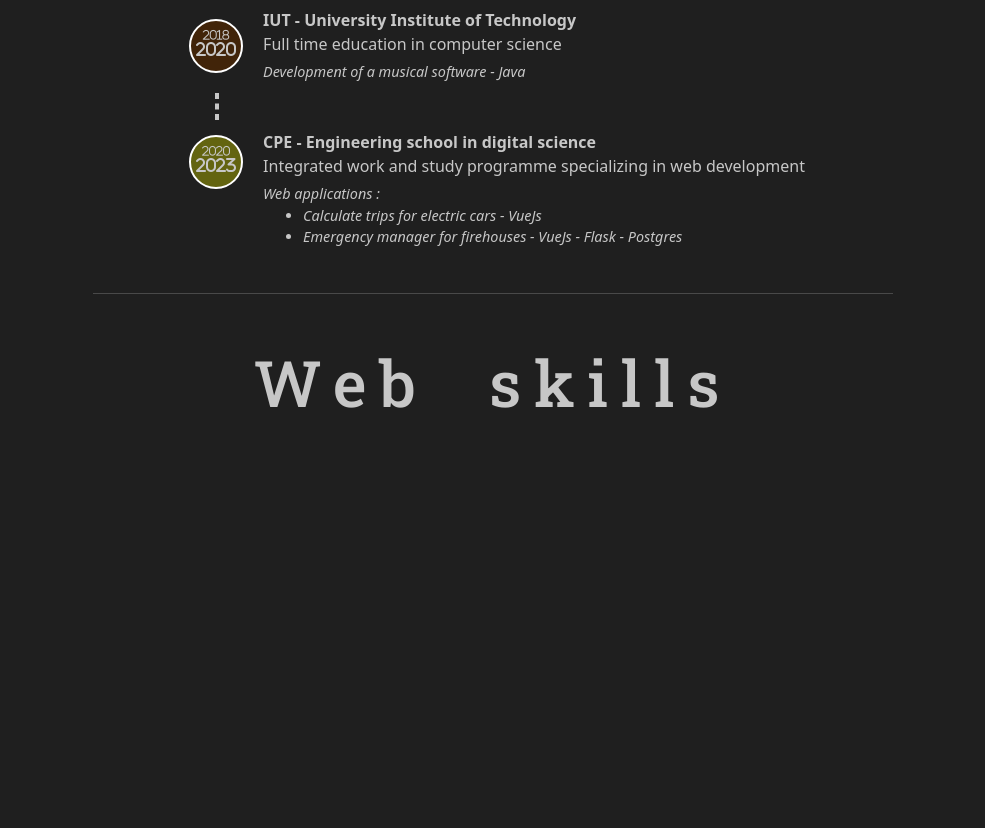
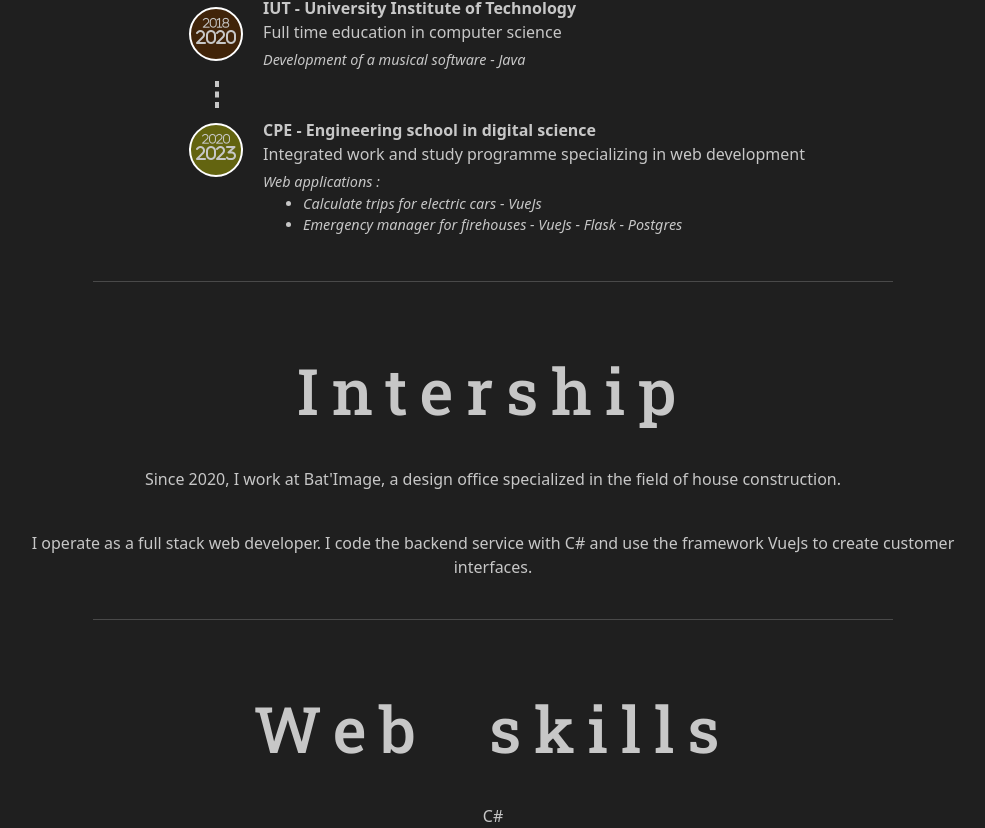
Before and after one commit to GOROVSKY/site-perso, a Vue app: page /skills in a window 1280 px wide. Shown: the part 361-1189 px from the top of the page, without its empty margins (147-1132 px from the left). Before the commit the page ends 800 px from the top, so only its background shows below. Built offline with nearby package versions, Linux system fonts and the light colour scheme.

Commit message:
skills page advaned

```diff
--- a/src/assets/responsive.css
+++ b/src/assets/responsive.css
@@ -5,7 +5,7 @@
         letter-spacing: 0.2em;
     }
     .title {
-        margin: 30px;
+        padding: 30px;
     }
 
     .page {
--- a/src/views/skills/skills.vue
+++ b/src/views/skills/skills.vue
@@ -61,20 +61,41 @@
           </td>
           <td>
             <div><b>CPE - Engineering school in digital science</b></div>
-            <div>Integrated work and study programme specializing in web development</div>
+            <div>
+              Integrated work and study programme specializing in web
+              development
+            </div>
             <div class="project" style="font-size: 0.9rem">
               <i>Web applications :</i>
             </div>
             <ul style="font-size: 0.9rem">
               <li><i>Calculate trips for electric cars - VueJs</i></li>
-              <li><i>Emergency manager for firehouses - VueJs - Flask - Postgres</i></li>
+              <li>
+                <i
+                  >Emergency manager for firehouses - VueJs - Flask -
+                  Postgres</i
+                >
+              </li>
             </ul>
           </td>
         </tr>
       </tbody>
     </table>
     <hr />
+    <h1 class="title">Intership</h1>
+    <div class="padding">
+      <div>
+        Since 2020, I work at Bat'Image, a design office specialized in the
+        field of house construction.
+      </div>
+      <div>
+        I operate as a full stack web developer. I code the backend service with
+        C# and use the framework VueJs to create customer interfaces.
+      </div>
+    </div>
+    <hr />
     <h1 class="title">Web skills</h1>
+    <div class="backend">C#</div>
   </div>
 </template>
 
@@ -83,10 +104,10 @@
 
 <style scoped>
 ul {
-    list-style-type: initial;
-    padding: initial;
-    margin: initial;
-    padding-left: 40px;
+  list-style-type: initial;
+  padding: initial;
+  margin: initial;
+  padding-left: 40px;
 }
 
 .table-education .project {
```
